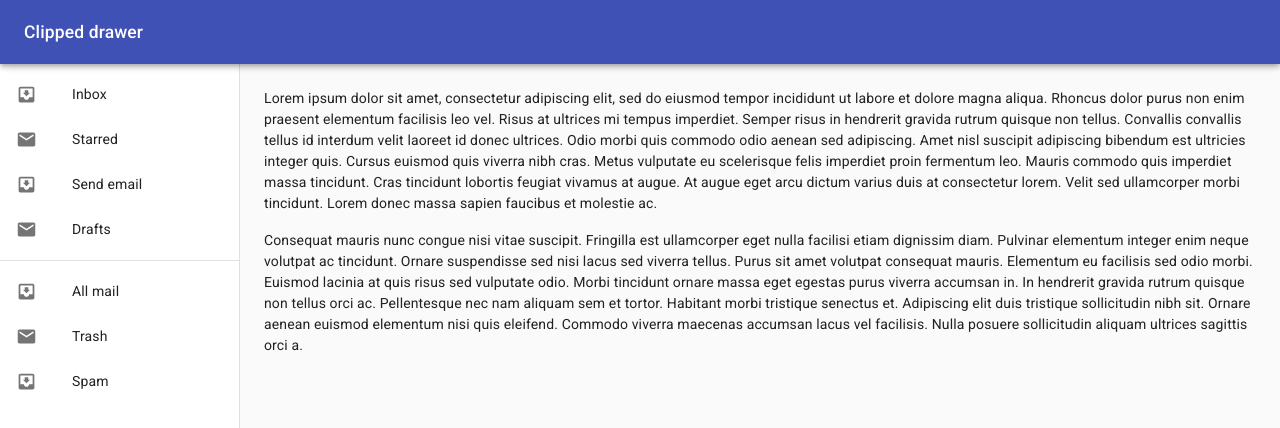
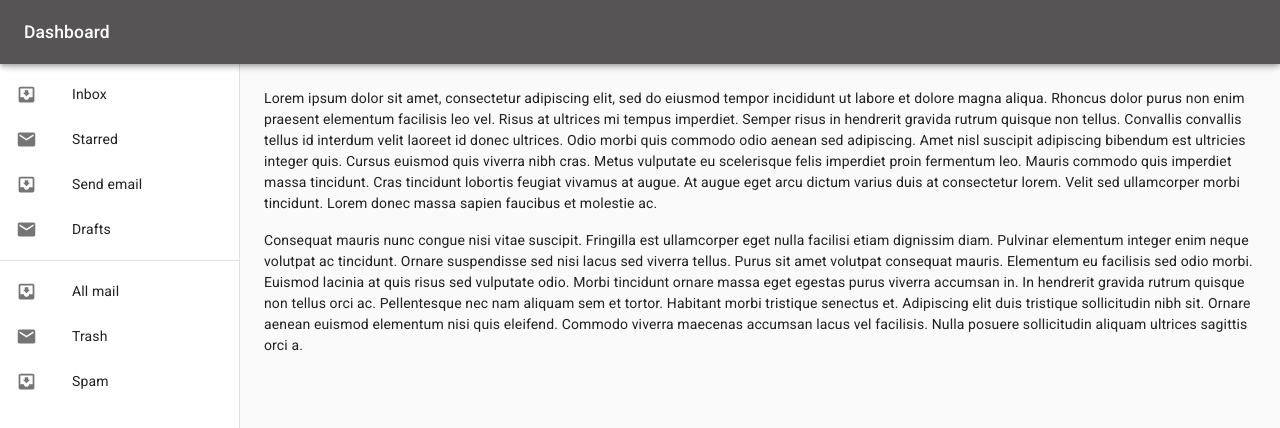
Before and after one commit to pgilfillan/learn-react, a React (Create React App) app: page / in a window 1280 px wide. Shown: the top 428 px of the page. Built offline with nearby package versions, Linux system fonts and the light colour scheme.

Commit message:
Colour update

```diff
--- a/src/SideDrawer.js
+++ b/src/SideDrawer.js
@@ -21,6 +21,7 @@ const useStyles = makeStyles(theme => ({
   },
   appBar: {
     zIndex: theme.zIndex.drawer + 1,
+    background: '#565454'
   },
   drawer: {
     width: drawerWidth,
@@ -45,7 +46,7 @@ export default function SideDrawer() {
       <AppBar position="fixed" className={classes.appBar}>
         <Toolbar>
           <Typography variant="h6" noWrap>
-            Clipped drawer
+            Dashboard
           </Typography>
         </Toolbar>
       </AppBar>
```
